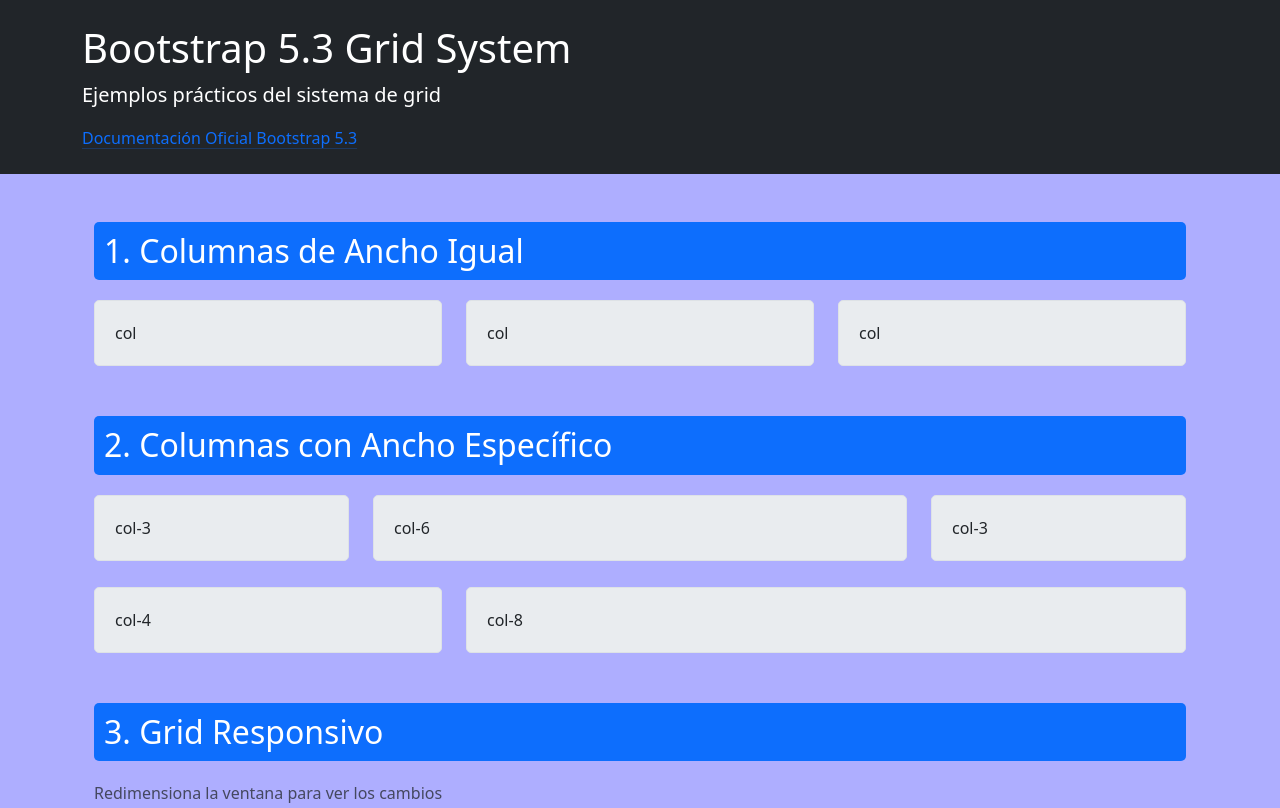
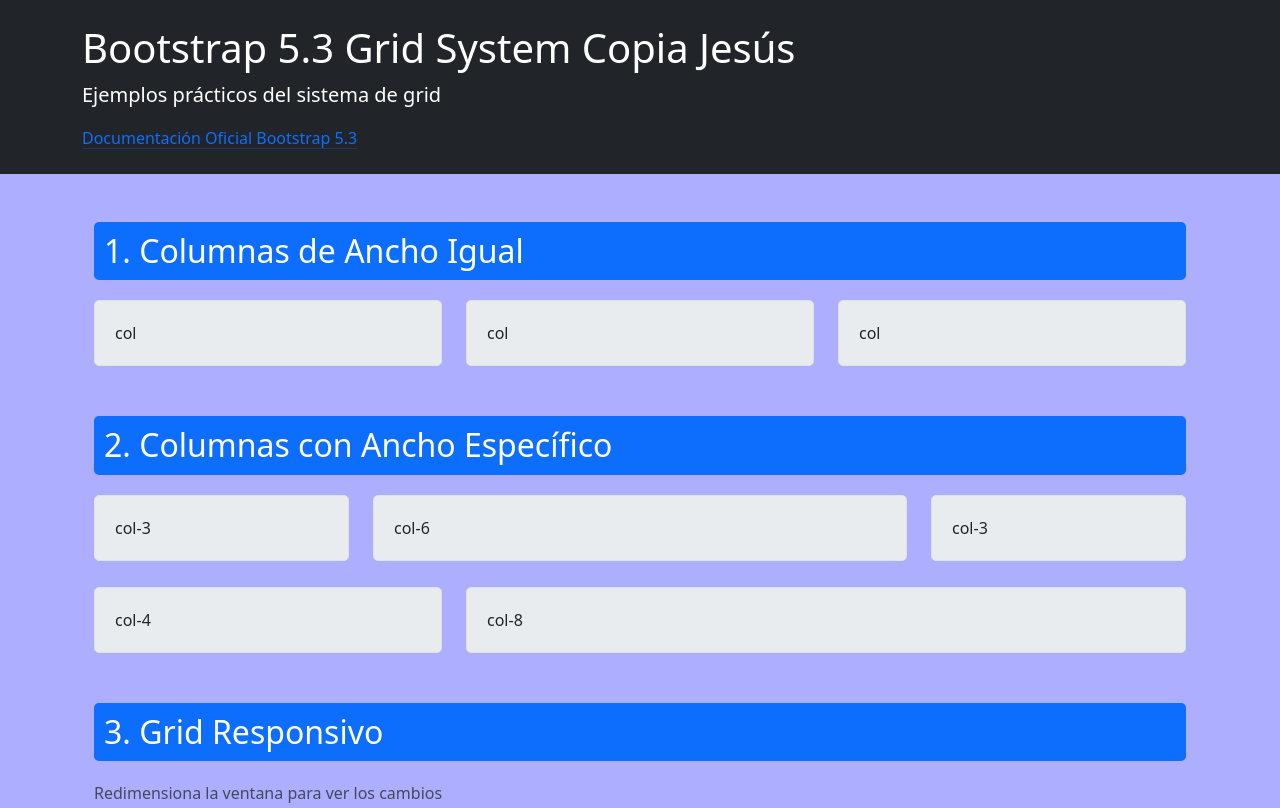
Before and after one commit to jesusperezcortes/BOOTSTRAP_53_EXAMPLES, a plain HTML site: page index.html in a window 1280 px wide. Shown: the top 808 px of the page. Drawn offline with nearby package versions, Linux system fonts and the light colour scheme.

Commit message:
Update index.html

```diff
--- a/index.html
+++ b/index.html
@@ -15,7 +15,7 @@
             <div class="container">
                 <div class="row">
                     <div class="col">
-                        <h1>Bootstrap 5.3 Grid System</h1>
+                        <h1>Bootstrap 5.3 Grid System Copia Jesús</h1>
                         <p class="fs-5">Ejemplos prácticos del sistema de grid</p>
                         <!-- Documentacion oficial Bootstrap 5.3 -->
                         <a
```
